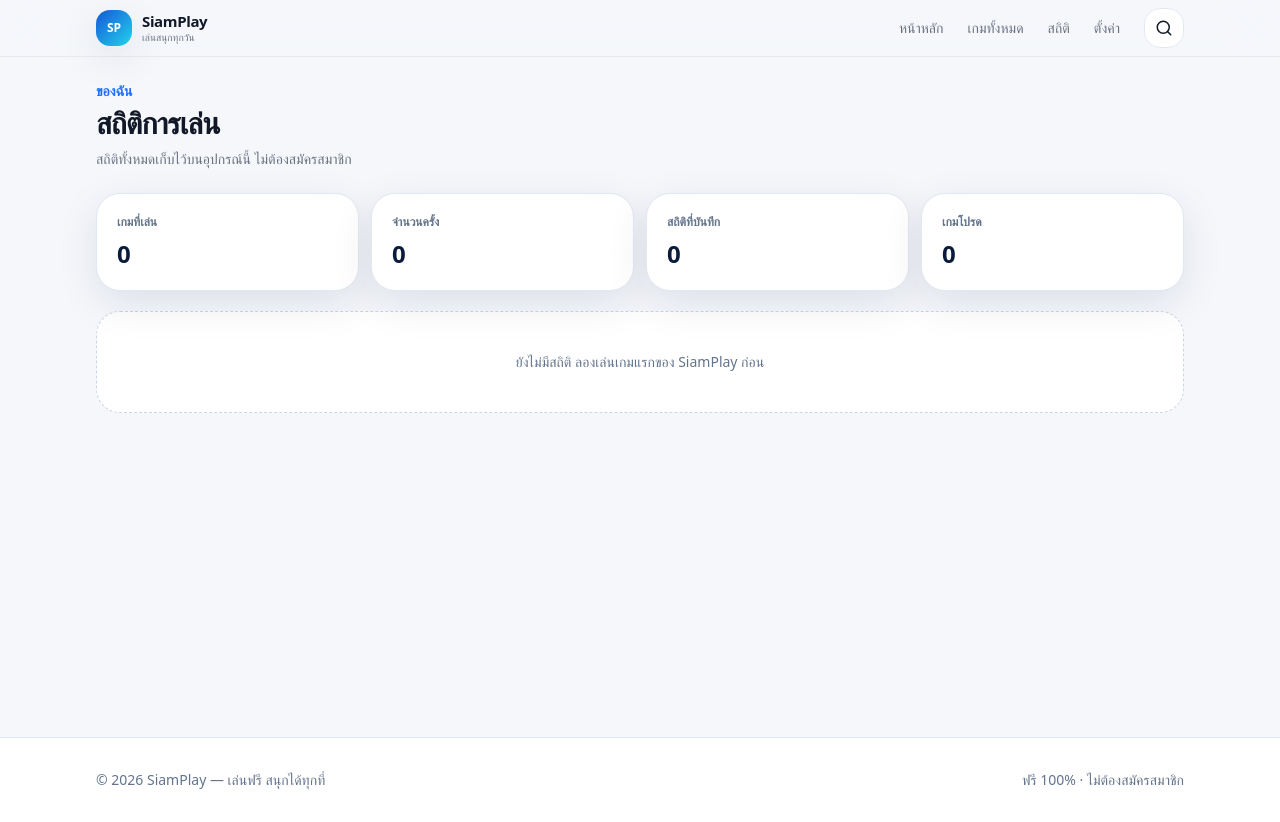
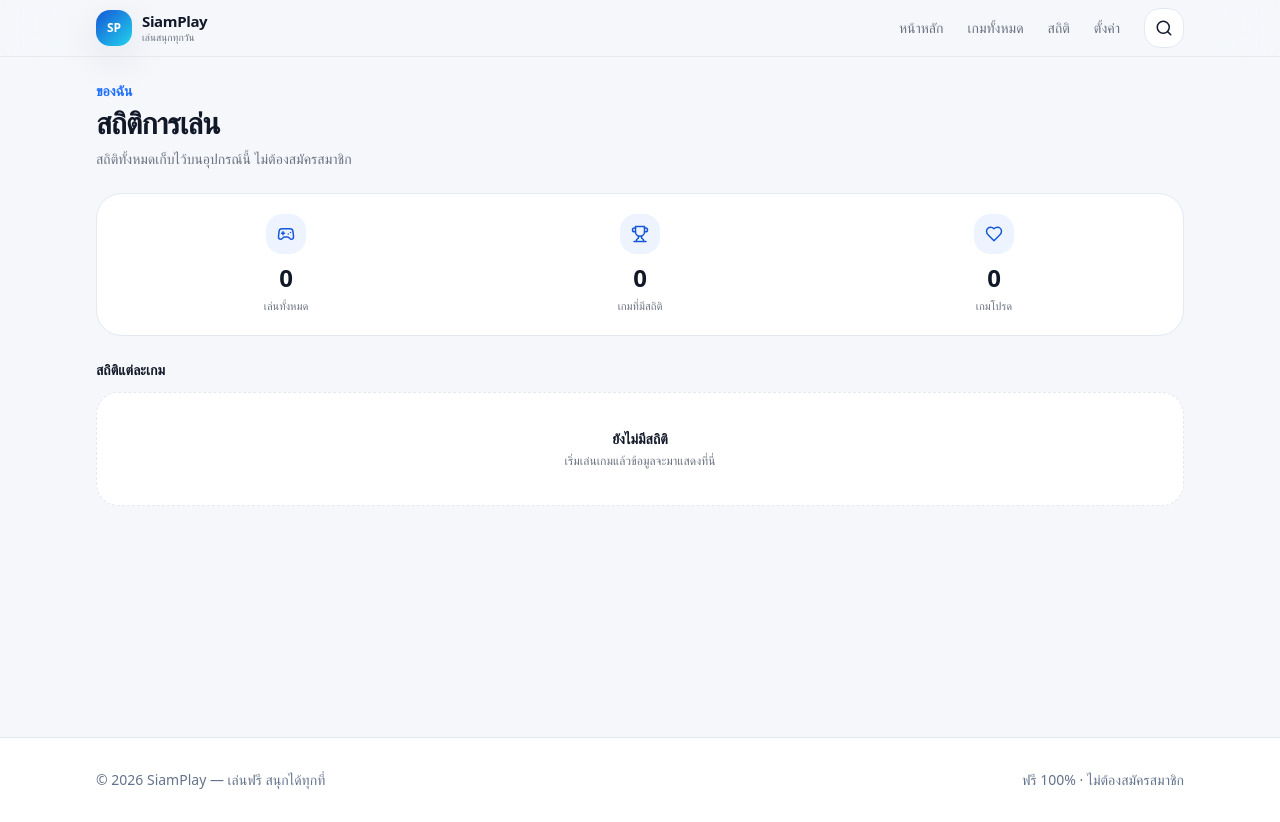
Before and after one commit to UnknownCode-2026/siamplay, a Next.js app: page /stats in a window 1280 px wide. Built offline with nearby package versions, Linux system fonts and the light colour scheme.

Commit message:
feat(v1.3): rebuild components/stats/StatsDashboard.tsx

```diff
--- a/components/stats/StatsDashboard.tsx
+++ b/components/stats/StatsDashboard.tsx
@@ -1,56 +1,36 @@
 "use client";
 
+import { Gamepad2, Heart, Trophy } from "lucide-react";
 import { useEffect, useState } from "react";
 import { activeGames } from "@/data/games";
 import { getGameStats, type GameStatsMap } from "@/lib/game-stats";
 import { STORAGE_KEYS, safeRead } from "@/lib/storage";
 
 export function StatsDashboard() {
-  const [stats, setStats] = useState<GameStatsMap>({});
-  const [favorites, setFavorites] = useState<string[]>([]);
-
-  useEffect(() => {
-    setStats(getGameStats());
-    setFavorites(safeRead<string[]>(STORAGE_KEYS.favorites, []));
-  }, []);
-
-  const played = Object.values(stats).filter((s) => s.plays > 0);
-  const totalPlays = played.reduce((sum, item) => sum + item.plays, 0);
+  const [stats,setStats]=useState<GameStatsMap>({});
+  const [favorites,setFavorites]=useState<string[]>([]);
+  useEffect(()=>{setStats(getGameStats());setFavorites(safeRead<string[]>(STORAGE_KEYS.favorites,[]));},[]);
+  const played=Object.values(stats).filter(s=>s.plays>0);
+  const totalPlays=played.reduce((sum,item)=>sum+item.plays,0);
 
   return (
-    <div className="space-y-5">
-      <div className="grid grid-cols-2 gap-3 sm:grid-cols-4">
-        {[
-          ["เกมที่เล่น", played.length],
-          ["จำนวนครั้ง", totalPlays],
-          ["สถิติที่บันทึก", played.filter((s) => s.bestValue != null).length],
-          ["เกมโปรด", favorites.length],
-        ].map(([label, value]) => (
-          <div key={label} className="rounded-3xl border border-slate-200 bg-white p-5 shadow-soft">
-            <p className="text-xs font-bold text-slate-500">{label}</p>
-            <p className="mt-2 text-2xl font-black text-siam-900">{value}</p>
-          </div>
-        ))}
-      </div>
+    <div className="space-y-6">
+      <section className="rounded-[1.6rem] border surface p-5">
+        <div className="grid grid-cols-3 gap-4 text-center">
+          {[
+            [Gamepad2,totalPlays,"เล่นทั้งหมด"],
+            [Trophy,played.length,"เกมที่มีสถิติ"],
+            [Heart,favorites.length,"เกมโปรด"],
+          ].map(([Icon,value,label]:any)=><div key={label}><div className="mx-auto grid h-10 w-10 place-items-center rounded-2xl surface-soft text-siam-600"><Icon size={18}/></div><p className="mt-2 text-2xl font-bold text-main">{value}</p><p className="mt-1 text-[11px] font-medium text-muted">{label}</p></div>)}
+        </div>
+      </section>
 
-      {played.length ? (
-        <div className="space-y-3">
-          {activeGames.filter((game) => stats[game.id]).map((game) => {
-            const stat = stats[game.id];
-            return (
-              <div key={game.id} className="rounded-3xl border border-slate-200 bg-white p-5 shadow-soft">
-                <p className="font-black text-siam-900">{game.name}</p>
-                <div className="mt-3 grid grid-cols-2 gap-3 text-sm">
-                  <div><p className="text-slate-500">เล่นแล้ว</p><p className="font-black">{stat.plays} ครั้ง</p></div>
-                  <div><p className="text-slate-500">สถิติดีที่สุด</p><p className="font-black">{stat.bestValue == null ? "--" : stat.bestValue.toFixed(3) + " วิ"}</p></div>
-                </div>
-              </div>
-            );
-          })}
-        </div>
-      ) : (
-        <div className="rounded-3xl border border-dashed border-slate-300 bg-white p-10 text-center text-sm text-slate-500">ยังไม่มีสถิติ ลองเล่นเกมแรกของ SiamPlay ก่อน</div>
-      )}
+      <section>
+        <h2 className="mb-3 text-sm font-semibold text-main">สถิติแต่ละเกม</h2>
+        {played.length ? <div className="space-y-3">
+          {activeGames.filter(game=>stats[game.id]).map(game=>{const stat=stats[game.id];return <div key={game.id} className="rounded-[1.4rem] border surface p-4"><div className="flex items-start justify-between gap-3"><div><p className="font-semibold text-main">{game.name}</p><p className="mt-1 text-xs text-muted">{game.category}</p></div><p className="text-xs text-muted">{stat.plays} ครั้ง</p></div><div className="mt-4 rounded-xl surface-soft p-3"><p className="text-[11px] text-muted">สถิติดีที่สุด</p><p className="mt-1 text-lg font-bold text-main">{stat.bestValue==null?"--":stat.bestValue.toFixed(3)+" วิ"}</p></div></div>})}
+        </div> : <div className="rounded-[1.4rem] border border-dashed p-9 text-center surface"><p className="text-sm font-semibold text-main">ยังไม่มีสถิติ</p><p className="mt-1 text-xs text-muted">เริ่มเล่นเกมแล้วข้อมูลจะมาแสดงที่นี่</p></div>}
+      </section>
     </div>
   );
 }
```
